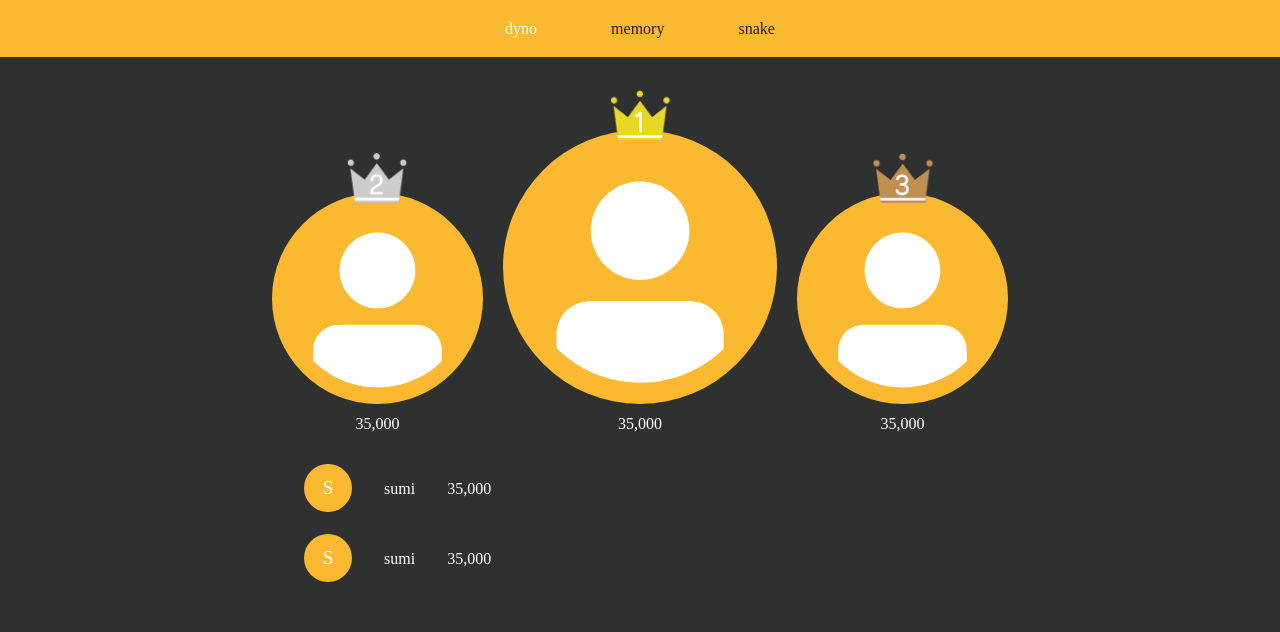
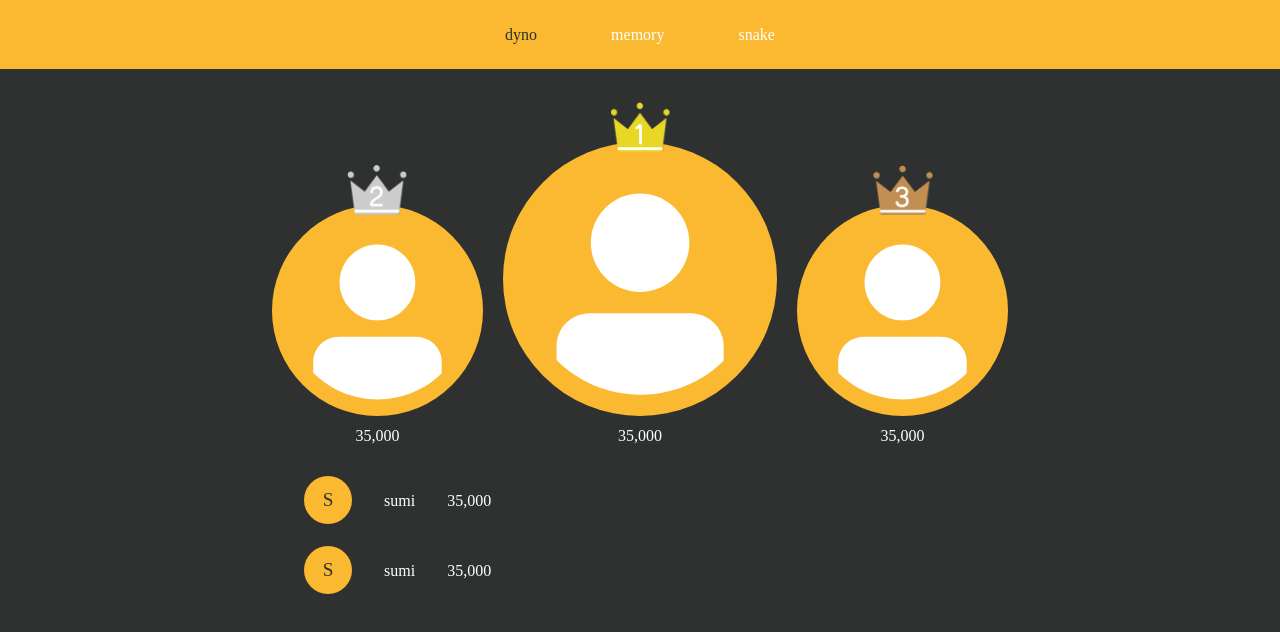
Before and after one commit to GAME-EE/client, a Next.js app: page /rank in a window 1280 px wide. Shown: the top 632 px of the page. Built offline with nearby package versions, Linux system fonts and the light colour scheme; a web font is replaced by a local one.

Commit message:
fix : select tab state

```diff
--- a/src/components/Rank/BottomItemWrapper.tsx
+++ b/src/components/Rank/BottomItemWrapper.tsx
@@ -26,8 +26,9 @@ const MotionDiv = chakra(motion.div, {
 });
 interface IBottomItemWraer {
   data: Array<any>;
+  idx: any;
 }
-function BottomItemWrapper({ data }: IBottomItemWraer) {
+function BottomItemWrapper({ data, idx }: IBottomItemWraer) {
   return (
     <MotionDiv
       display="flex"
@@ -47,12 +48,15 @@ function BottomItemWrapper({ data }: IBottomItemWraer) {
           lineHeight={'50px'}
           key={idx}
           gap={8}
-          // paddingX={16}
           variants={BottomItemMotionProps}
           color={'#fff'}
         >
           <span>{item.index}</span>
-          <Avatar name={item.name} bg={ELEMENT_COLOR.HOME_SECOND_BG_COLOR}></Avatar>
+          <Avatar
+            name={item.name}
+            color={ELEMENT_COLOR.HOME_MAIN_BG_COLOR}
+            bg={ELEMENT_COLOR.HOME_SECOND_BG_COLOR}
+          ></Avatar>
           <span>{item.name}</span>
           <span>{item.score}</span>
         </MotionDiv>
--- a/src/components/Rank/TabsWrapper.tsx
+++ b/src/components/Rank/TabsWrapper.tsx
@@ -2,21 +2,26 @@ import React from 'react';
 import { Tab, TabList, TabPanels, Tabs } from '@chakra-ui/react';
 
 import { ELEMENT_COLOR } from '../../styles/colors';
-
-function TabsWrapper({ data, children }: { data: Array<any>; children: React.ReactNode }) {
+interface ITabWrapper {
+  data: Array<any>;
+  children: React.ReactNode;
+  handleTabsChange: (index: number) => void;
+  tabIndex: number;
+}
+function TabsWrapper({ data, children, tabIndex, handleTabsChange }: ITabWrapper) {
   return (
     <Tabs
       backgroundColor={ELEMENT_COLOR.HOME_MAIN_BG_COLOR}
       borderColor={ELEMENT_COLOR.HOME_MAIN_BG_COLOR}
       w={'100%'}
       outline={'none'}
-      // isFitted
       variant="enclosed"
       h={'100vh'}
+      index={tabIndex}
+      onChange={handleTabsChange}
     >
       <TabList
         mb="1em"
-        p={2}
         backgroundColor={ELEMENT_COLOR.HOME_SECOND_BG_COLOR}
         justifyContent={'center'}
         gap={10}
@@ -32,10 +37,11 @@ function TabsWrapper({ data, children }: { data: Array<any>; children: React.Rea
 const TabWrapper = ({ name }: { name: string }) => {
   return (
     <Tab
+      borderRadius={'5px'}
+      h={'70px'}
+      color={'#fff'}
       _selected={{
-        // borderColor: ELEMENT_COLOR.HOME_MAIN_BG_COLOR,
-        // borderBottomColor: ELEMENT_COLOR.HOME_SECOND_BG_COLOR,
-        color: '#fff',
+        color: ELEMENT_COLOR.HOME_MAIN_BG_COLOR,
       }}
       _focus={{
         outline: 'none',
--- /dev/null
+++ b/src/components/Rank/index.tsx
@@ -0,0 +1,6 @@
+/* 공통 컴포넌트 */
+import BottomItemWrapper from './BottomItemWrapper';
+import TabsWrapper from './TabsWrapper';
+import TopItemWrapper from './TopItemWrapper';
+
+export { BottomItemWrapper, TabsWrapper, TopItemWrapper };
--- a/src/pages/rank.tsx
+++ b/src/pages/rank.tsx
@@ -1,5 +1,5 @@
 import { TabPanel } from '@chakra-ui/react';
-import React from 'react';
+import React, { useState } from 'react';
 import styled from '@emotion/styled';
 import TopItemWrapper from '../components/Rank/TopItemWrapper';
 import BottomItemWrapper from '../components/Rank/BottomItemWrapper';
@@ -7,13 +7,19 @@ import { DUMMY1, DUMMY2, DUMMY3 } from '../constants/rank';
 import TabsWrapper from '../components/Rank/TabsWrapper';
 const DUMMYTAP = [{ name: 'dyno' }, { name: 'memory' }, { name: 'snake' }];
 const Rank = () => {
+  const [data, setData] = useState([DUMMY1, DUMMY2, DUMMY3]);
+  const [tabIndex, setTabIndex] = React.useState(0);
+
+  const handleTabsChange = (index: number) => {
+    setTabIndex(index);
+  };
   return (
     <Wrapper>
-      <TabsWrapper data={DUMMYTAP}>
-        {[DUMMY1, DUMMY2, DUMMY3].map((item, idx) => (
+      <TabsWrapper tabIndex={tabIndex} handleTabsChange={handleTabsChange} data={DUMMYTAP}>
+        {data.map((item, idx) => (
           <TabPanel key={idx} marginX={'auto'} maxWidth={'768px'}>
             <TopItemWrapper data={item.slice(0, 3)} idx={idx} />
-            <BottomItemWrapper data={item.slice(3)} />
+            <BottomItemWrapper data={item.slice(3)} idx={idx} />
           </TabPanel>
         ))}
       </TabsWrapper>
```
Also changed, not shown: src/components/Rank/TopItemWrapper.tsx (+1 -12 lines).
